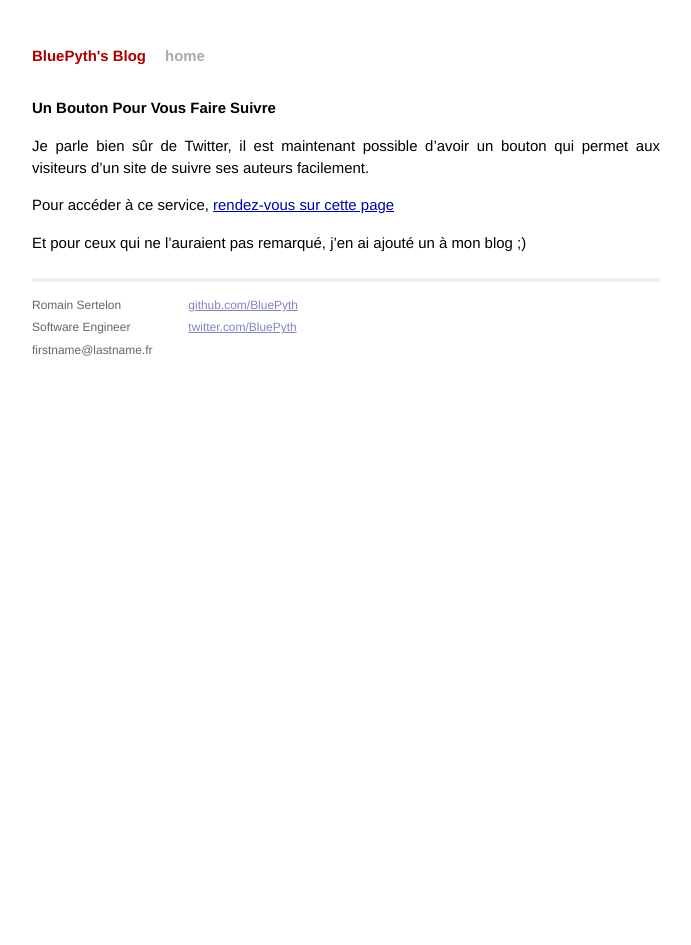
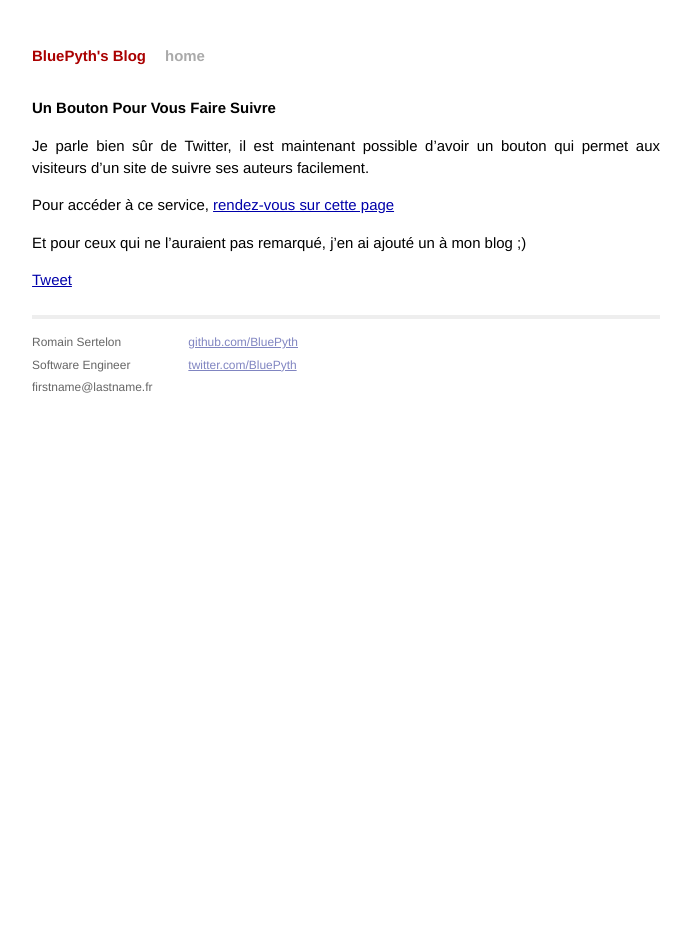
Before and after one commit to rsertelon/my-tech-blog, a Jekyll site: the page built from _posts/2011-06-01-un-bouton-pour-vous-faire-suivre.markdown, in a window 1280 px wide. Shown: the whole page, without its empty margins (294-985 px from the left). Built offline with Jekyll 4.4.1, drawn with Linux system fonts in a browser that asks for light colours; Markdown is read by kramdown in place of the engine named in the settings; comment, search, counter and statistics services are not loaded.

Commit message:
Adds Twitter Button

```diff
--- a/_layouts/post.html
+++ b/_layouts/post.html
@@ -6,3 +6,7 @@
 <div class="post">
 {{ content }}
 </div>
+
+<!-- Twitter Button -->
+<a href="https://twitter.com/share" class="twitter-share-button" data-lang="en">Tweet</a>
+<script>!function(d,s,id){var js,fjs=d.getElementsByTagName(s)[0];if(!d.getElementById(id)){js=d.createElement(s);js.id=id;js.src="https://platform.twitter.com/widgets.js";fjs.parentNode.insertBefore(js,fjs);}}(document,"script","twitter-wjs");</script>
```
